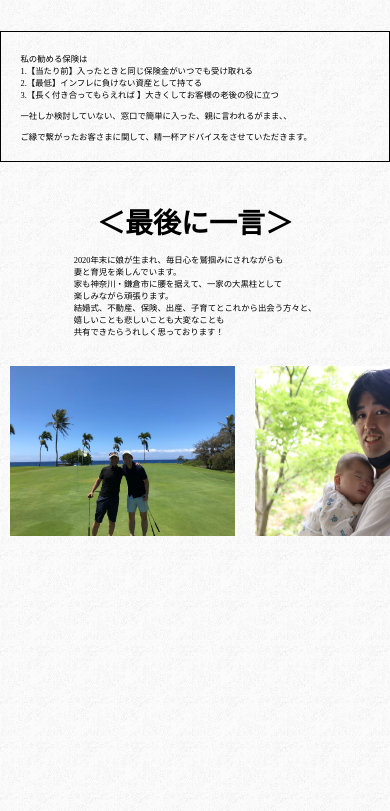
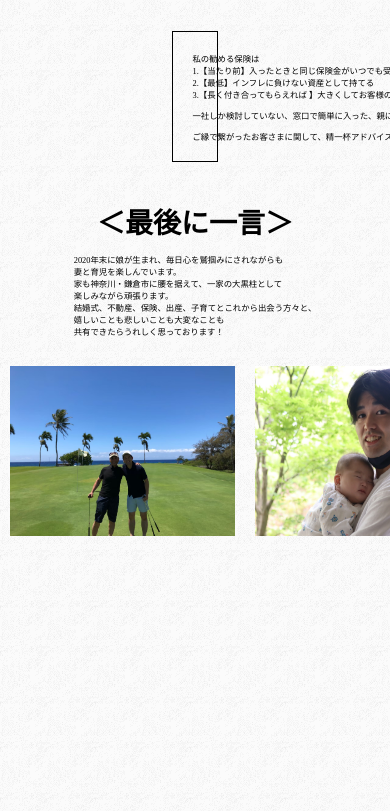
Before and after one commit to manabu-creater/masaya.profile, a plain HTML site: page next.html in a window 390 px wide. Shown: the part 33-844 px from the top of the page. Drawn offline with Linux system fonts and the light colour scheme.

Commit message:
レスポンシブwidth変更

```diff
--- a/next.css
+++ b/next.css
@@ -94,7 +94,7 @@ header {
   }
 
   .aim {
-    width: 599px;
+    width: 5px;
   }
 
   .aim h1 {
```
